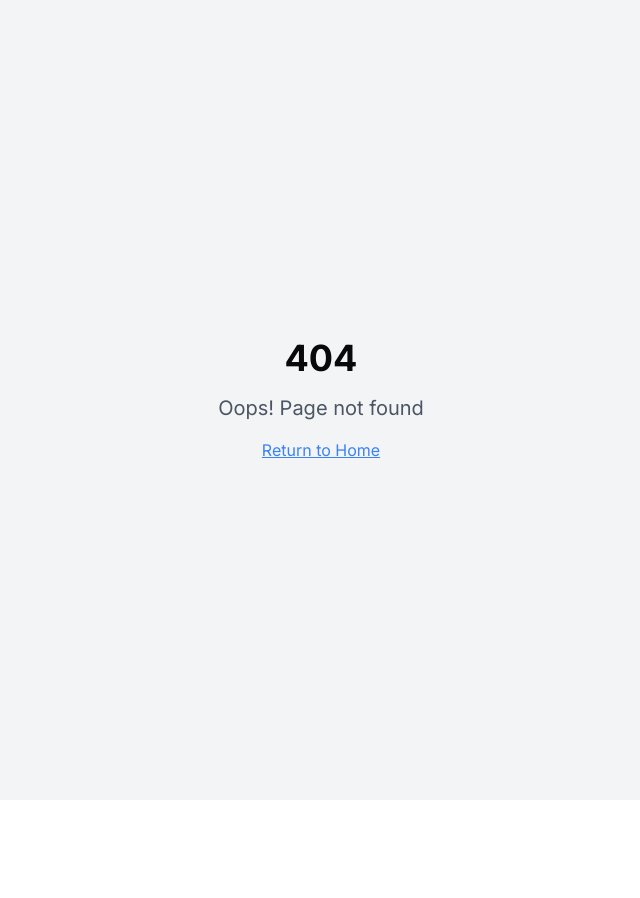
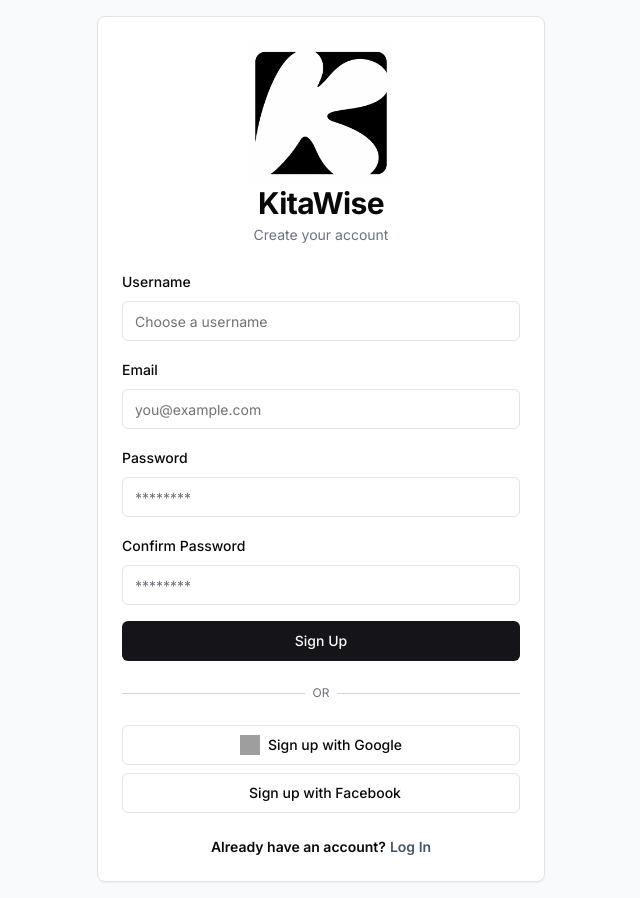
Before and after one commit to DarealGuerzon/kitawise-finance-flow, a React (Vite) app in the folder client/: page /Signup in a window 1280 px wide. Before the commit this address had no page. Shown: the whole page, without its empty margins (319-959 px from the left). Before the commit the page ends 800 px from the top, so only its background shows below. Built offline with nearby package versions, Linux system fonts and the light colour scheme; grey boxes are pictures that could not be loaded.

Commit message:
login and signup pages

```diff
--- a/client/src/App.tsx
+++ b/client/src/App.tsx
@@ -4,6 +4,8 @@ import { TooltipProvider } from "@/components/ui/tooltip";
 import { QueryClient, QueryClientProvider } from "@tanstack/react-query";
 import { BrowserRouter, Routes, Route } from "react-router-dom";
 import Index from "./pages/Index";
+import Login from "./pages/Login";
+import Signup from "./pages/Signup";
 import NotFound from "./pages/NotFound";
 
 const queryClient = new QueryClient();
@@ -15,7 +17,9 @@ const App = () => (
       <Sonner />
       <BrowserRouter>
         <Routes>
-          <Route path="/" element={<Index />} />
+          <Route path="/" element={<Login />} />
+          <Route path="/Index" element={<Index />} />
+          <Route path="/Signup" element={<Signup />} />
           {/* ADD ALL CUSTOM ROUTES ABOVE THE CATCH-ALL "*" ROUTE */}
           <Route path="*" element={<NotFound />} />
         </Routes>
--- a/client/src/pages/Index.tsx
+++ b/client/src/pages/Index.tsx
@@ -9,7 +9,7 @@ import { Expenses } from "@/components/Expenses";
 import { Goals } from "@/components/Goals";
 import { ChatbotModal } from "@/components/ChatbotModal";
 
-const Index = () => {
+const Index: React.FC = () => {
   const [activeView, setActiveView] = useState("dashboard");
   const [isChatbotOpen, setIsChatbotOpen] = useState(false);
 
--- /dev/null
+++ b/client/src/pages/Login.tsx
@@ -0,0 +1,72 @@
+import React from "react";
+import { Card, CardContent, CardFooter, CardTitle } from "@/components/ui/card";
+import { Button } from "@/components/ui/button";
+import { Input } from "@/components/ui/input";
+import { Label } from "@/components/ui/label";
+import { useNavigate } from "react-router-dom";
+
+const Login: React.FC = () => {
+    const navigate = useNavigate();
+
+    const handleLogin = (e: React.FormEvent) => {
+    e.preventDefault();
+        navigate("/Index");
+    };
+
+    return (
+        <main className="flex items-center justify-center min-h-screen bg-gray-50 p-4">
+        <Card className="w-full max-w-md">
+            <CardTitle className="text-center mt-6 text-2xl font-bold flex items-center justify-center flex-col">
+                <img src="kitawise-icon.png" alt="kitawise logo" className="w-36" />
+                <p className="text-3xl">KitaWise</p>
+            </CardTitle>
+                <p className="text-center text-sm text-gray-500 mt-1">Financial Dashboard for Freelancers</p>
+
+            <CardContent className="mt-6 space-y-6">
+
+                <form className="space-y-4" onSubmit={handleLogin} >
+
+                    <div className="space-y-2">
+                        <Label htmlFor="username">Username</Label>
+                        <Input id="username" type="text" placeholder="Your username" />
+                    </div>
+
+                    <div className="space-y-2">
+                        <Label htmlFor="password">Password</Label>
+                        <Input id="password" type="password" placeholder="********" />
+                    </div>
+
+                    <Button type="submit" className="w-full">Login</Button>
+
+                </form>
+
+            <section className="flex items-center gap-2">
+                <div className="h-px flex-1 bg-gray-300" />
+                    <span className="text-xs text-gray-500">OR</span>
+                <div className="h-px flex-1 bg-gray-300" />
+            </section>
+
+            <section className="grid gap-2">
+                <Button variant="outline" className="w-full flex items-center justify-center gap-2" >
+                <img src="https://cdn.jsdelivr.net/gh/devicons/devicon@latest/icons/google/google-original.svg" alt="Google" className="w-5 h-5" />
+                <span>Continue with Google</span>
+                </Button>
+                <Button variant="outline" className="w-full flex items-center justify-center gap-2" >
+                    <i className="devicon-facebook-plain colored text-lg"></i>
+                    <span>Continue with Facebook</span>
+                </Button>
+            </section>
+
+            </CardContent>
+
+            <CardFooter className="flex flex-row items-center justify-center gap-1 text-sm font-semibold">
+                <p>Don't have an account?</p>
+                <a href="/signup" className="text-slate-600" >Sign Up</a>
+            </CardFooter>
+
+        </Card>
+        </main>
+  );
+};
+
+export default Login;
--- /dev/null
+++ b/client/src/pages/Signup.tsx
@@ -0,0 +1,85 @@
+import React from "react";
+import { Card, CardContent, CardFooter, CardTitle } from "@/components/ui/card";
+import { Button } from "@/components/ui/button";
+import { Input } from "@/components/ui/input";
+import { Label } from "@/components/ui/label";
+import { useNavigate } from "react-router-dom";
+
+const Signup: React.FC = () => {
+    const navigate = useNavigate();
+
+    const handleSignup = (e: React.FormEvent) => {
+        e.preventDefault();
+        navigate("/Index");
+    };
+
+    return (
+        <main className="flex items-center justify-center min-h-screen bg-gray-50 p-4">
+            <Card className="w-full max-w-md">
+
+                <CardTitle className="text-center mt-6 text-2xl font-bold flex items-center justify-center flex-col">
+                    <img src="kitawise-icon.png" alt="kitawise logo" className="w-36" />
+                    <p className="text-3xl">KitaWise</p>
+                </CardTitle>
+
+                <p className="text-center text-sm text-gray-500 mt-1">Create your account</p>
+
+                <CardContent className="mt-6 space-y-6">
+
+                    <form className="space-y-4" onSubmit={handleSignup}>
+                        <section className="space-y-2">
+                            <Label htmlFor="username">Username</Label>
+                            <Input id="username" type="text" placeholder="Choose a username" />
+                        </section>
+
+                        <section className="space-y-2">
+                            <Label htmlFor="email">Email</Label>
+                            <Input id="email" type="email" placeholder="you@example.com" />
+                        </section>
+
+                        <section className="space-y-2">
+                            <Label htmlFor="password">Password</Label>
+                            <Input id="password" type="password" placeholder="********" />
+                        </section>
+
+                        <section className="space-y-2">
+                            <Label htmlFor="confirm-password">Confirm Password</Label>
+                            <Input id="confirm-password" type="password" placeholder="********" />
+                        </section>
+
+                        <Button type="submit" className="w-full">
+                        Sign Up
+                        </Button>
+                    </form>
+
+                    <section className="flex items-center gap-2">
+                        <div className="h-px flex-1 bg-gray-300" />
+                            <span className="text-xs text-gray-500">OR</span>
+                        <div className="h-px flex-1 bg-gray-300" />
+                    </section>
+
+                    <section className="grid gap-2">
+                        <Button variant="outline" className="w-full flex items-center justify-center gap-2" >
+                            <img src="https://cdn.jsdelivr.net/gh/devicons/devicon@latest/icons/google/google-original.svg" alt="Google" className="w-5 h-5" />
+                            <span>Sign up with Google</span>
+                        </Button>
+                        <Button variant="outline" className="w-full flex items-center justify-center gap-2" >
+                            <i className="devicon-facebook-plain colored text-lg"></i>
+                            <span>Sign up with Facebook</span>
+                        </Button>
+                    </section>
+
+                </CardContent>
+
+                <CardFooter className="flex flex-row items-center justify-center gap-1 text-sm font-semibold">
+                    <p>Already have an account?</p>
+                    <a href="/" className="text-slate-600">Log In</a>
+                </CardFooter>
+
+            </Card>
+
+        </main>
+  );
+};
+
+export default Signup;
```
